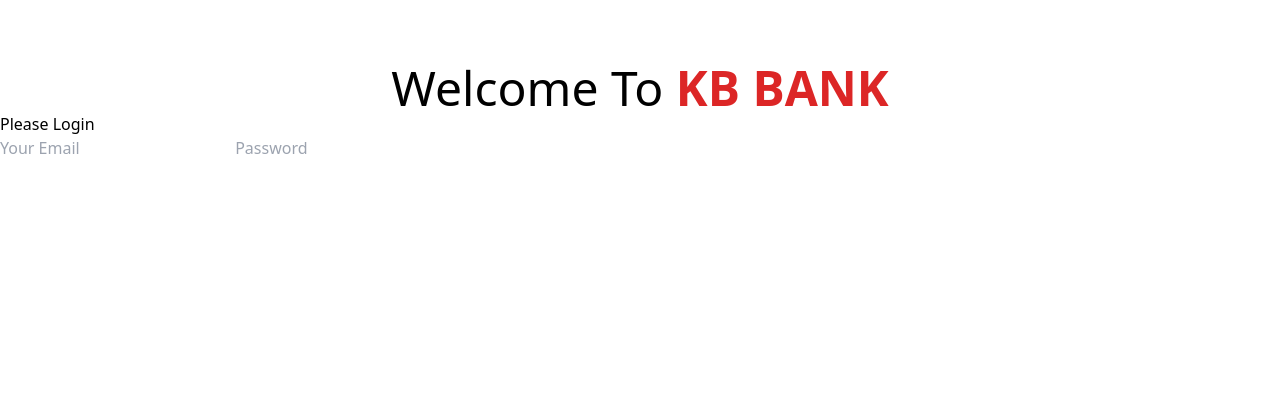
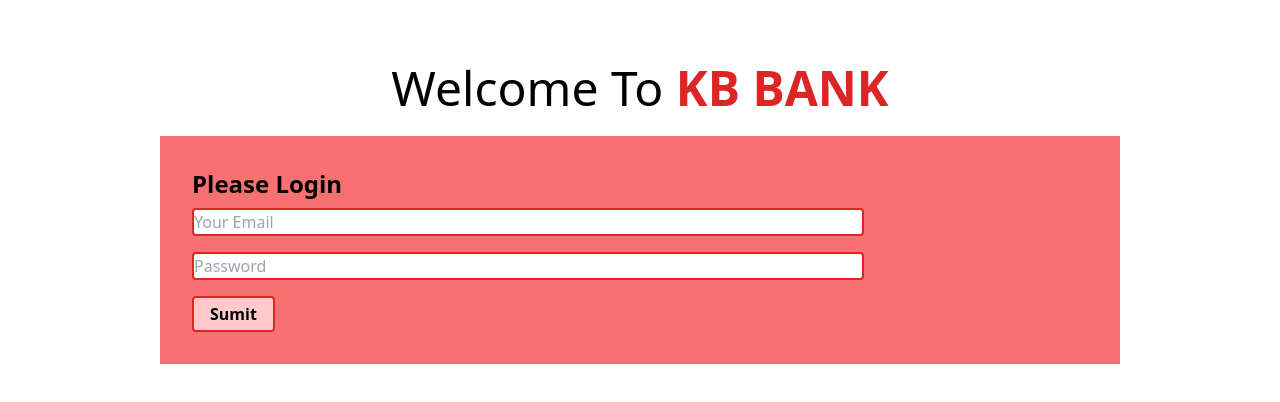
Before and after one commit to 404Bappy/KB_BANK, a plain HTML site: page index.html in a window 1280 px wide. Drawn offline with nearby package versions, Linux system fonts and the light colour scheme.

Commit message:
My  commit

```diff
--- a/index.html
+++ b/index.html
@@ -14,11 +14,12 @@
     </header>
 
     <main>
-        <section>
-            <h3>Please Login </h3>
+        <section class="bg-red-400 w-3/4 mx-auto mt-6 p-8">
+            <h3 class="text-2xl font-semibold mb-2">Please Login </h3>
             <form action="">
-                <input type="text" placeholder="Your Email">
-                <input type="password" name="" id="" placeholder="Password">
+                <input class="border-2 rounded border-red-600 w-3/4 block mb-4" type="text" placeholder="Your Email">
+                <input class="border-2 rounded border-red-600 w-3/4 block mb-4" type="password" name="" id="" placeholder="Password">
+                <button class="bg-red-200 border-2 border-red-600 rounded px-4 py-1 font-semibold ">Sumit</button>
             </form>
         </section>
     </main>
```
